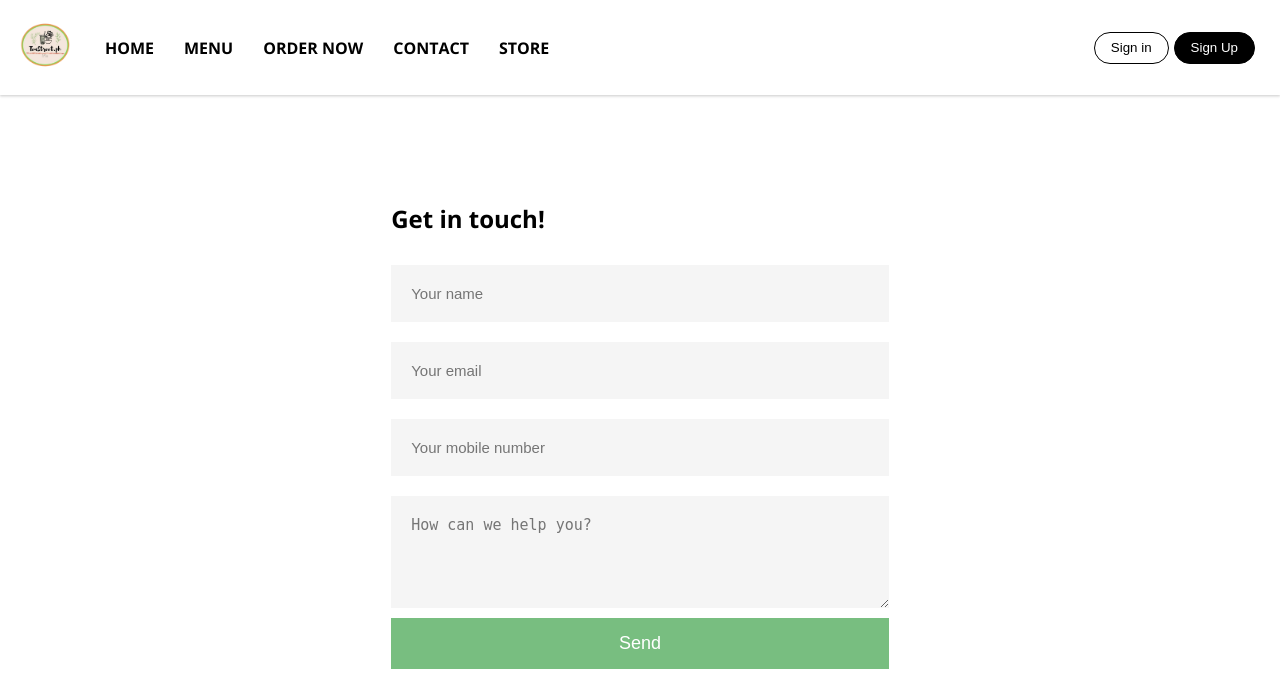
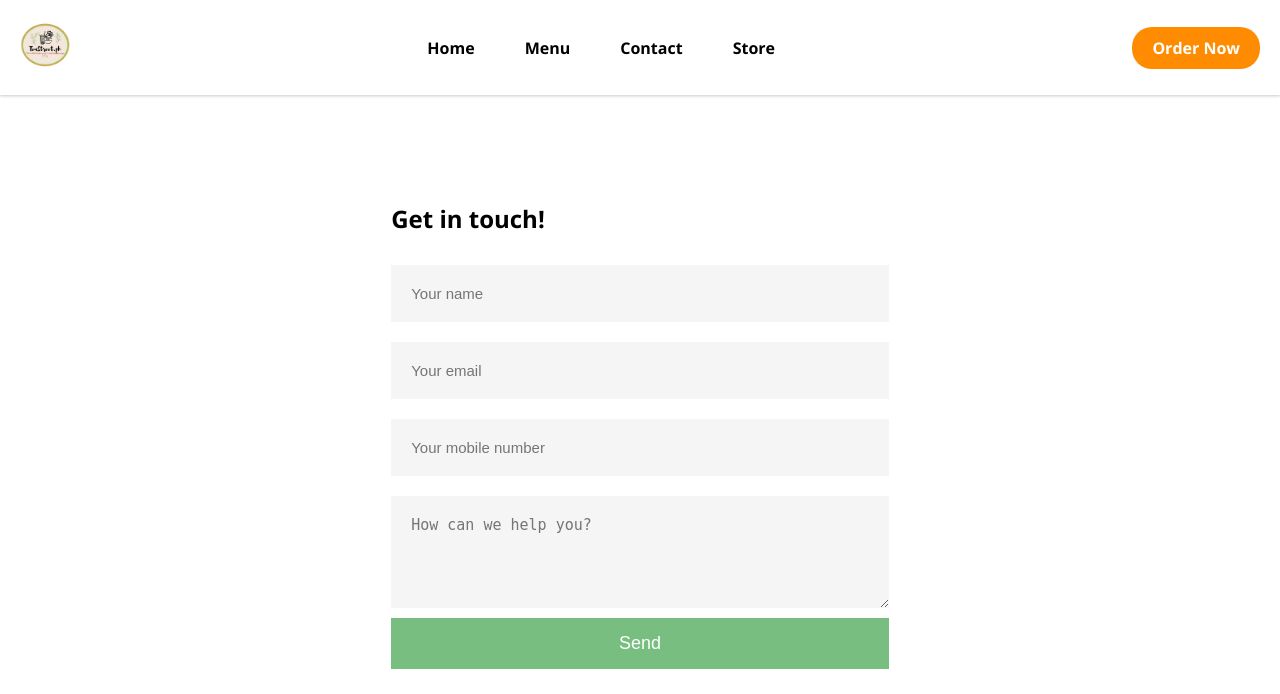
Before and after one commit to xxjpbarx/nexpoint, a PHP site: page /nexpoint/contact.php in a window 1280 px wide. Shown: the top 694 px of the page. Run offline with PHP 8.4, Linux system fonts and the light colour scheme.

Commit message:
main.php

```diff
--- a/navigation.php
+++ b/navigation.php
@@ -1,8 +1,76 @@
+<style>
+  /* General navbar styling */
+.navbar {
+  background-color: #d30000; /* Red background */
+  color: white;
+  padding: 10px 20px;
+}
+
+.navbar-container {
+  display: flex;
+  align-items: center;
+  justify-content: space-between;
+  max-width: 1200px;
+  margin: 0 auto;
+}
+
+/* Logo styling */
+.navbar-brand img {
+  height: 40px; /* Adjust the logo size as needed */
+}
+
+/* Navbar items */
+.navbar-nav {
+  display: flex;
+  gap: 20px;
+}
+
+.navbar-nav li {
+  list-style: none;
+}
+
+.navbar-nav a {
+  color: white;
+  font-weight: bold;
+  text-decoration: none;
+  font-size: 1rem;
+  padding: 10px 0;
+  position: relative;
+}
+
+/* Order Now button */
+.navbar-order .order-button {
+  background-color: #ff8c00; /* Orange button background */
+  color: white;
+  padding: 10px 20px;
+  font-weight: bold;
+  border-radius: 20px;
+  text-decoration: none;
+  font-size: 1rem;
+  transition: background-color 0.3s;
+}
+
+.navbar-order .order-button:hover {
+  background-color: #e07b00; /* Darker orange on hover */
+}
+
+/* Adjustments for smaller screens */
+@media (max-width: 768px) {
+  .navbar-container {
+    flex-direction: column;
+  }
+
+  .navbar-nav {
+    margin-top: 10px;
+  }
+}
+
+</style>
+
 <link rel="stylesheet" href="assets/css/homepage.css"/>
 
-   <!--=============== NAVIGATION BAR ===============-->
-
-    <nav class="navbar">
+<!--=============== NAVIGATION BAR ===============-->
+<nav class="navbar">
   <div class="navbar-container">
     <div class="navbar-brand">
       <a href="main.php">
@@ -10,34 +78,17 @@
       </a>
     </div>
 
-    <ul class="navbar-nav-left">
+    <ul class="navbar-nav">
       <li><a href="main.php">Home</a></li>
       <li><a href="menu.php">Menu</a></li>
-      <li><a href="listoforder.php">Order Now</a></li>
       <li><a href="contact.php">Contact</a></li>
-      <li><a href="stores.php" >Store</a></li>
-
+      <li><a href="stores.php">Store</a></li>
     </ul>
 
-    <ul class="navbar-nav-right">
-      <!-- <li>
-        <a href="stores.php">
-          <img src="images/marker.svg" alt="" />
-          <span>Find a store</span>
-        </a>
-      </li> -->
-      <a href="login.php">
-    <button class="btn btn-dark-outline">Sign in</button>
-      </a>
-      <li>
-  <a href="signup.php">
-    <button class="btn btn-dark">Sign Up</button>
-  </a>
-</li>
-    </ul>
+    <div class="navbar-order">
+      <a href="listoforder.php" class="order-button">Order Now</a>
+    </div>
   </div>
 </nav>
 
-
-
 <script src="assets/js/homepage.js"></script>
```
